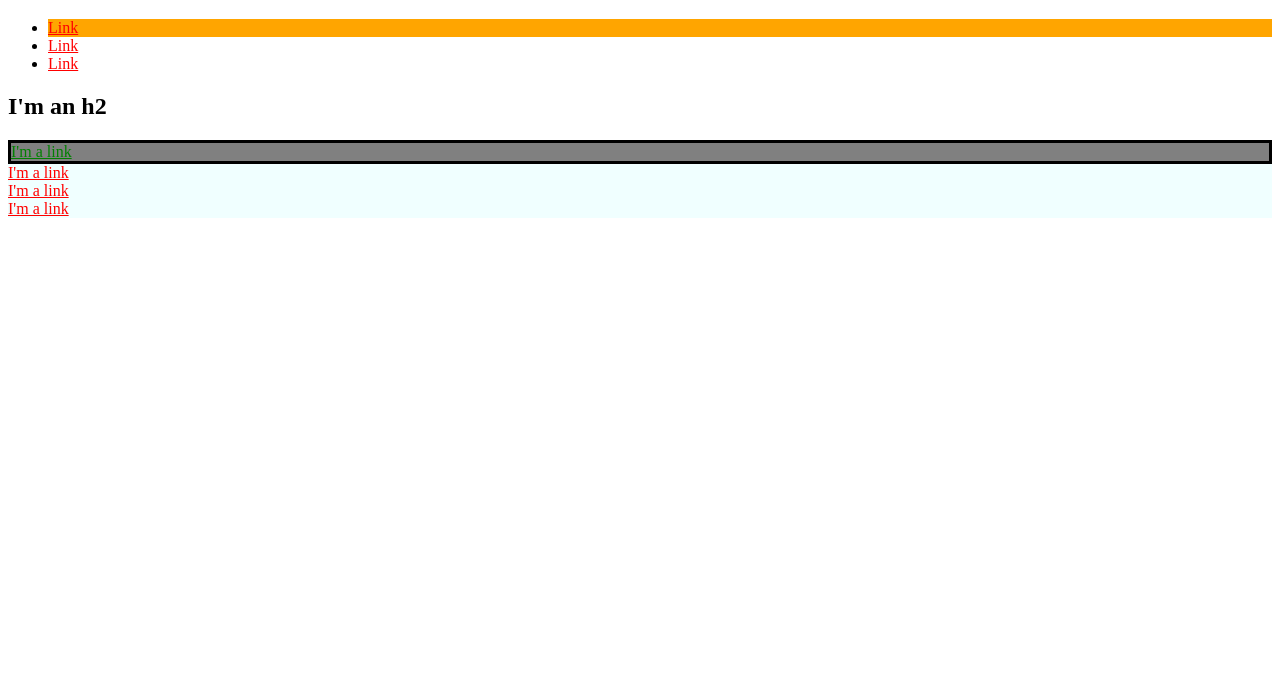
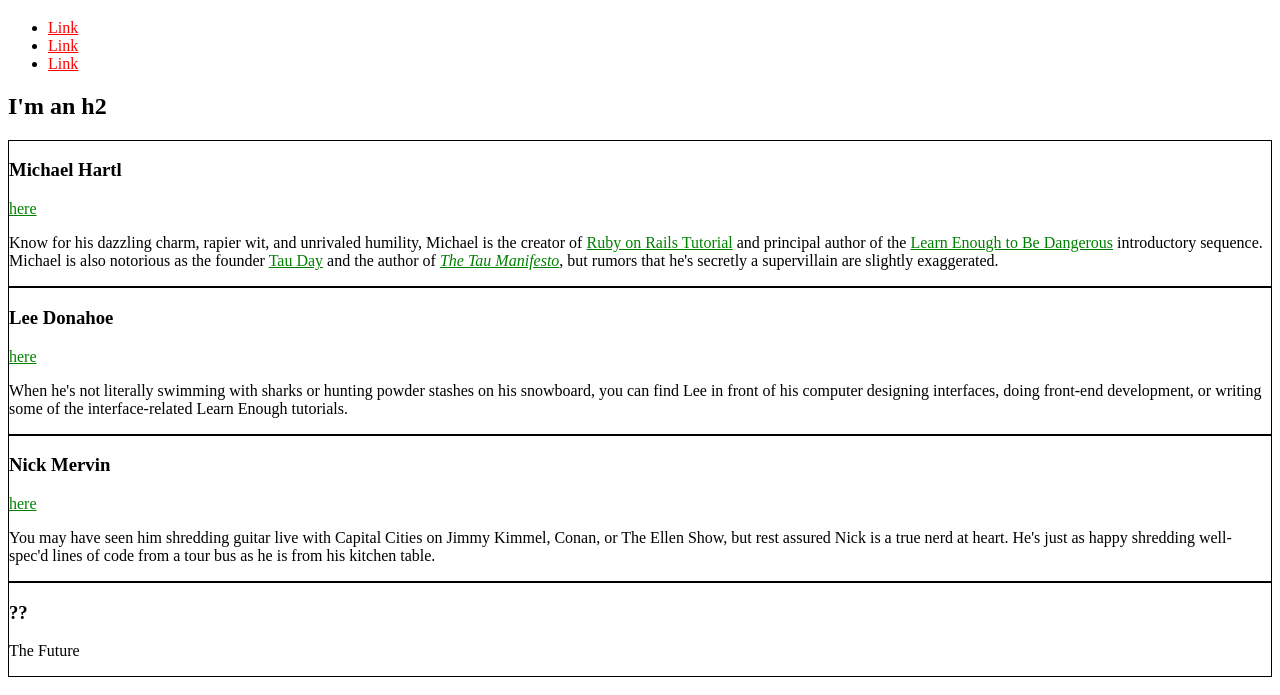
Before and after one commit to PokaTosso/sample_css, a plain HTML site: page index.html in a window 1280 px wide. Shown: the part 61-756 px from the top of the page. Drawn offline with Linux system fonts and the light colour scheme.

Commit message:
Clean it up

```diff
--- a/index.html
+++ b/index.html
@@ -7,28 +7,18 @@
        a{
          color: red;
        }
-      #exec-bio {
-            background-color: gray;
-        }
-     .bio-box{
-        border: 3px solid black;
+       .bio-box {
+         border: 1px solid black;
        }
        .bio-box a {
          color: green;
-      }
-       #link-color  {
-         background-color: orange;
-
-       }
-      .exer-box {
-         background-color: azure;
        }
     </style>
   </head>
   <body>
     <h1>I'm an h1</h1>
     <ul>
-      <li  id="link-color">
+      <li  >
       <a href="http://example.com/">Link</a>
      </li>
      <li>
@@ -39,17 +29,43 @@
      </li>
    </ul>
    <h2>I'm an h2</h2>
-   <div id="exec-bio" class="bio-box">
-      <a href="http://example.com/">I'm a link</a>
+   <div class="bio-box">
+      <h3>Michael Hartl</h3>
+      <a href="http://twitter/mhartl">here</a>
+      <p>
+        Know for his dazzling charm, rapier wit, and unrivaled humility,
+        Michael is the creator of <a href="http://railstutorial.org/">Ruby on Rails Tutorial</a>
+        and principal author of the <a href="http://learnenough.com/">Learn Enough to Be Dangerous</a>
+        introductory sequence. Michael is also notorious as the founder
+        <a href="http://tauday.com/">Tau Day</a> and the author of
+        <a href="http://tauday.com/tau-manifesto"><em>The Tau Manifesto</em></a>,
+        but rumors that he's secretly a supervillain are slightly exaggerated.
+       </p>
      </div>
-   <div  class="exer-box" class="bio-box">
-      <a href="http://example.com/">I'm a link</a>
+      <div class="bio-box">
+       <h3>Lee Donahoe</h3>
+       <a href="https://twitter.com/leedonahoe" target="_blank">here</a>
+       <p>
+         When he's not literally swimming with sharks or hunting powder stashes on his snowboard,
+          you can find Lee in front of his computer designing interfaces, doing front-end development,
+          or writing some of the interface-related Learn Enough tutorials.
+         </p>
       </div>
-    <div class="exer-box" class="bio-box">
-      <a href="http://example.com/">I'm a link</a>
+      <div class="bio-box">
+        <h3>Nick Mervin</h3>
+        <a href="https://twitter.com/nickmervin">here</a>
+        <p>
+          You may have seen him shredding guitar live with Capital Cities on Jimmy Kimmel,
+          Conan, or The Ellen Show, but rest assured Nick is a true nerd at heart.
+          He's just as happy shredding well-spec'd lines of code from a tour bus as he
+          is from his kitchen table.
+        </p>
       </div>
-    <div  class="exer-box" class="bio-box">
-      <a href="http://example.com/">I'm a link</a>
+      <div class="bio-box">
+        <h3>??</h3>
+        <p>
+          The Future
+        </p>
       </div>
   </body>
 </html>
```
Lines whose indentation alone changed are shown as unchanged.
